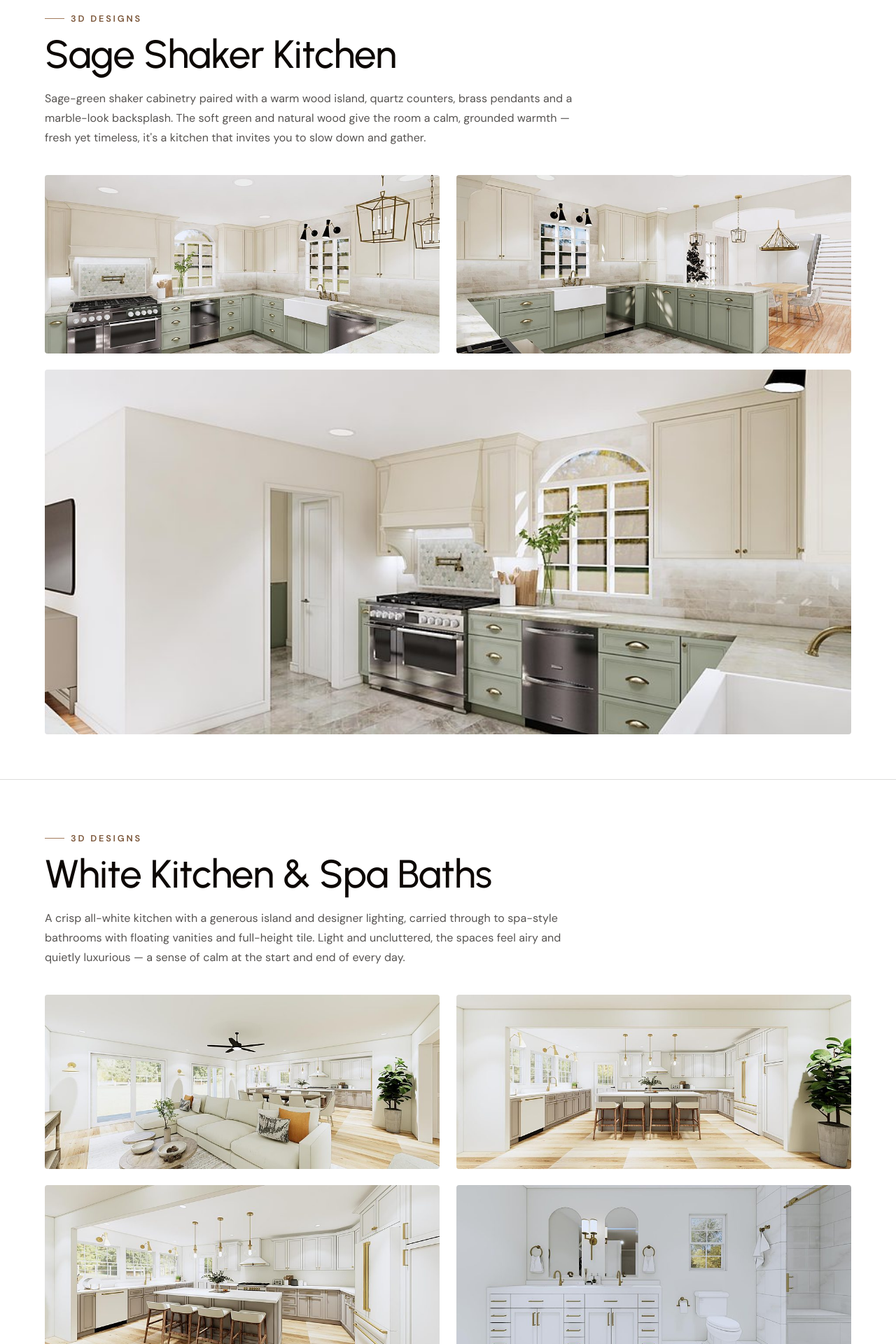
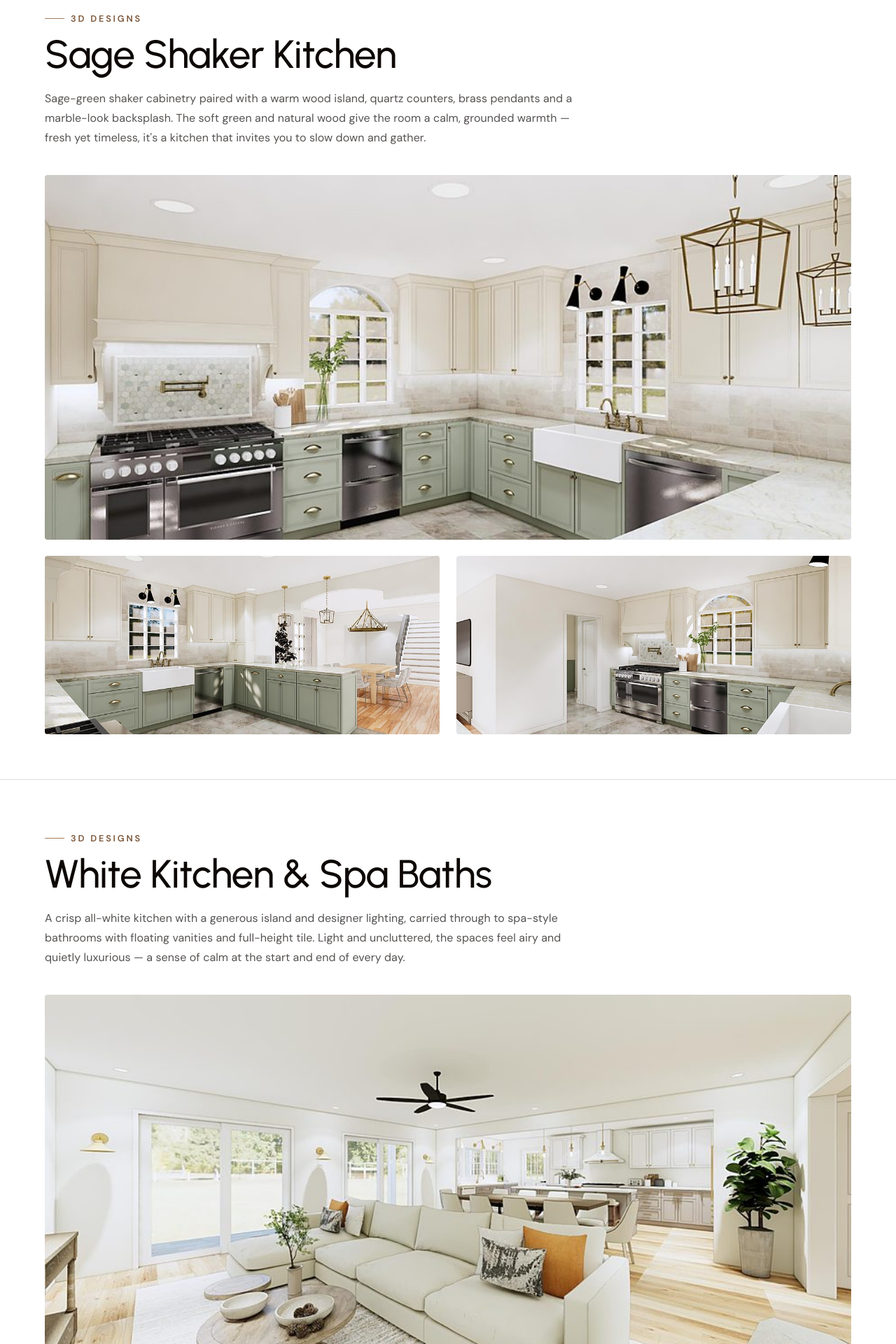
Before and after one commit to hugohernandezv/dfc-home-improvement, a PHP site: page /portfolio-3d.html in a window 1280 px wide. Shown: the part 456-2376 px from the top of the page at 70% size. Run offline with PHP 8.4, Linux system fonts and the light colour scheme.

Commit message:
Portfolio: first photo as full-width hero in project groups
- First photo spans full width (hero); remaining photos in 2-col below
- Last photo spans full when it would otherwise be alone (no lone half-row)

Co-Authored-By: Claude Opus 4.8 (1M context) <noreply@anthropic.com>

```diff
--- a/assets/css/styles.css
+++ b/assets/css/styles.css
@@ -404,7 +404,8 @@ body.menu-open { overflow: hidden; }
 .proj-head .proj-desc { color: var(--ink-soft); font-size: clamp(1rem,1.2vw,1.14rem); line-height: 1.75; }
 .proj-grid { display: grid; grid-template-columns: repeat(2,1fr); gap: clamp(14px,1.8vw,24px); align-items: start; }
 .proj-grid figure { margin: 0; position: relative; overflow: hidden; border-radius: 4px; cursor: zoom-in; }
-.proj-grid figure:last-child:nth-child(odd) { grid-column: 1 / -1; }
+.proj-grid figure:first-child { grid-column: 1 / -1; }
+.proj-grid figure:last-child:nth-child(even) { grid-column: 1 / -1; }
 .proj-grid figure img { width: 100%; height: auto; display: block; transition: transform .6s var(--ease); }
 .proj-grid figure:hover img { transform: scale(1.03); }
 .proj-grid .g-zoom { position: absolute; top: 14px; right: 14px; width: 38px; height: 38px; border-radius: 999px; background: rgba(255,255,255,.92); display: flex; align-items: center; justify-content: center; color: var(--ink); opacity: 0; transform: scale(.85); transition: opacity .3s, transform .3s; }
```
